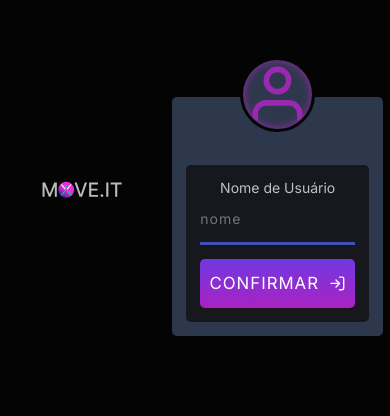
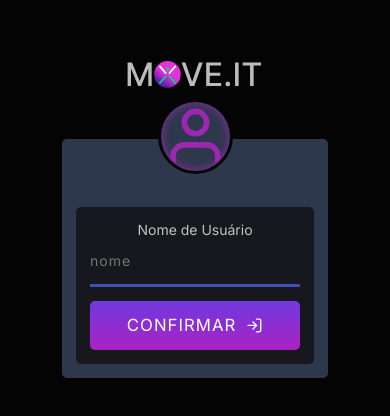
Before and after one commit to charles-mrt/nlw4-move.it, a Next.js app: page / in a window 390 px wide. Shown: the part 202-618 px from the top of the page. Built offline with nearby package versions, Linux system fonts and the light colour scheme.

Commit message:
fixed html for mobile

```diff
--- a/src/components/Login.tsx
+++ b/src/components/Login.tsx
@@ -24,8 +24,8 @@ export function Login() {
    return (
 
       <div className={styles.pageLogin}>
-         <header><img src="/assets/logo.svg" alt="MoveIT"/></header>
          <div>
+            <header><img src="/assets/logo.svg" alt="MoveIT" className={styles.logo}/></header>
             <main>
                {<FiUser color={color} style={{ boxShadow: `inset 0px 0px 8px 0px${color}` }} />}
 
```
